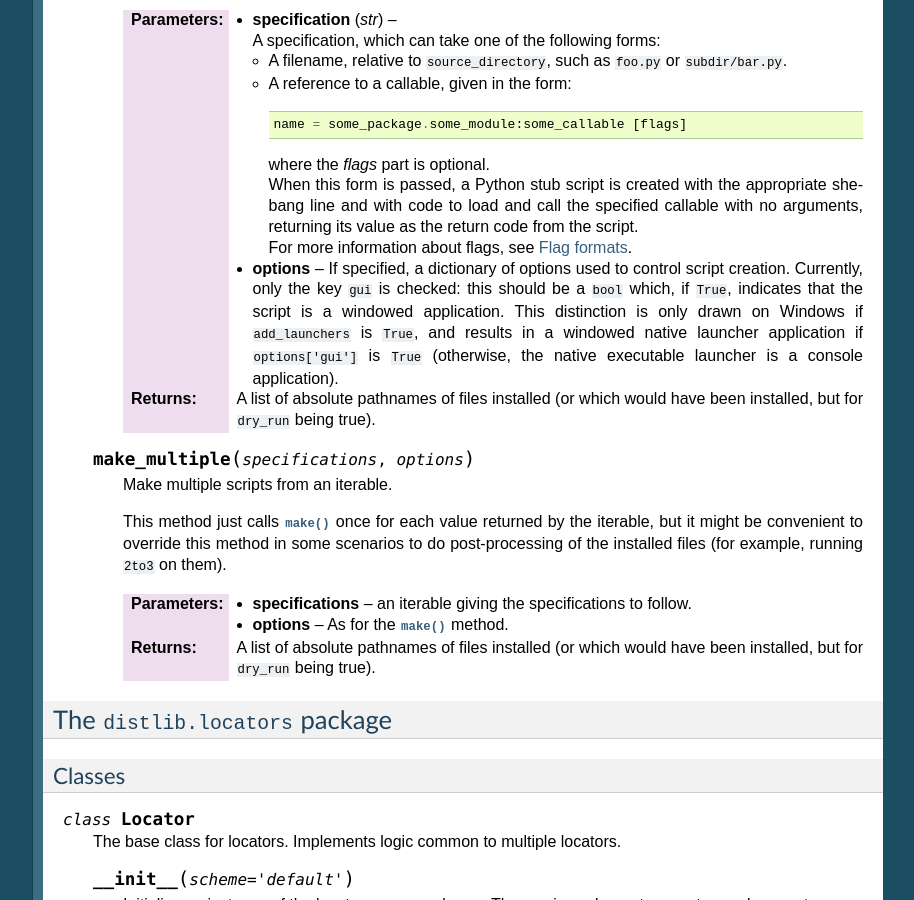
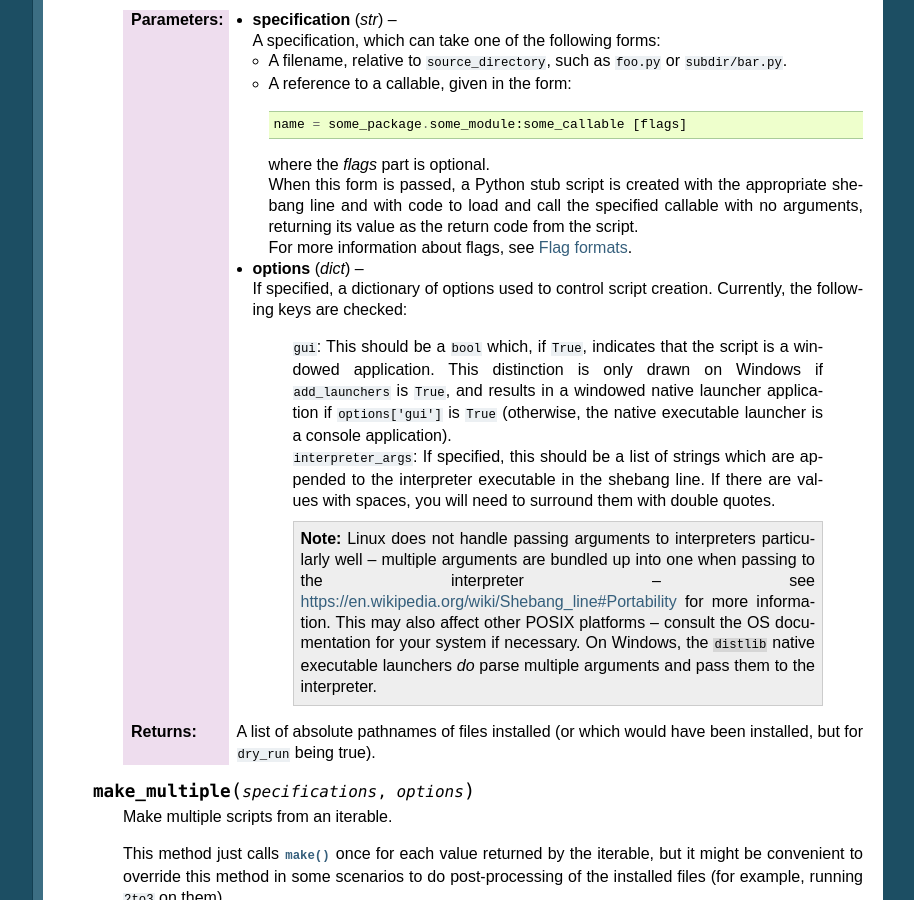
Before and after one commit to pypa/distlib, a Sphinx documentation site: the page built from docs/reference.rst, in a window 1280 px wide and 900 px high, scrolled down 7801 px. Shown: the whole window, without its empty margins (187-1101 px from the left). Built offline with Sphinx 7.4.7, drawn with Linux system fonts in a browser that asks for light colours; formulas are drawn with MathJax 3; comment, search, counter and statistics services are not loaded; some of the changed text lies outside the part shown.

Commit message:
Added support for interpreter arguments.

```diff
--- a/docs/reference.rst
+++ b/docs/reference.rst
@@ -454,7 +454,7 @@ Classes
    .. method:: __init__(base=None)
 
       Initialise a cache instance with a specific directory which holds the
-      cache. If base is not specified, the value ``resource-cache` in the
+      cache. If base is not specified, the value ``resource-cache`` in the
       directory returned by :func:`~distlib.util.get_cache_base` is used.
 
    .. method:: get(resource)
@@ -556,15 +556,37 @@ Classes
 
       :type specification: str
       :param options: If specified, a dictionary of options used to control
-                      script creation. Currently, only the key ``gui`` is
-                      checked: this should be a ``bool`` which, if ``True``,
-                      indicates that the script is a windowed application.
-                      This distinction is only drawn on Windows if
-                      ``add_launchers`` is ``True``, and results in a windowed
-                      native launcher application if ``options['gui']`` is
-                      ``True`` (otherwise, the native executable launcher is a
-                      console application).
+                      script creation. Currently, the following keys are
+                      checked:
 
+                          ``gui``: This should be a ``bool`` which, if ``True``,
+                          indicates that the script is a windowed
+                          application. This distinction is only drawn
+                          on Windows if ``add_launchers`` is ``True``,
+                          and results in a windowed native launcher
+                          application if ``options['gui']`` is ``True``
+                          (otherwise, the native executable launcher
+                          is a console application).
+
+                          ``interpreter_args``: If specified, this should be
+                          a list of strings which are appended to the
+                          interpreter executable in the shebang line. If there
+                          are values with spaces, you will need to surround
+                          them with double quotes.
+
+                          .. note:: Linux does not handle passing arguments
+                             to interpreters particularly well -- multiple
+                             arguments are bundled up into one when passing to
+                             the interpreter -- see
+                             https://en.wikipedia.org/wiki/Shebang_line#Portability
+                             for more information. This may also affect other
+                             POSIX platforms -- consult the OS documentation
+                             for your system if necessary. On Windows, the
+                             ``distlib`` native executable launchers *do* parse
+                             multiple arguments and pass them to the
+                             interpreter.
+
+      :type options: dict
       :returns: A list of absolute pathnames of files installed (or which
                 would have been installed, but for ``dry_run`` being true).
 
```
Also changed, not shown: docs/tutorial.rst (+17 -6 lines), 2 other files.
